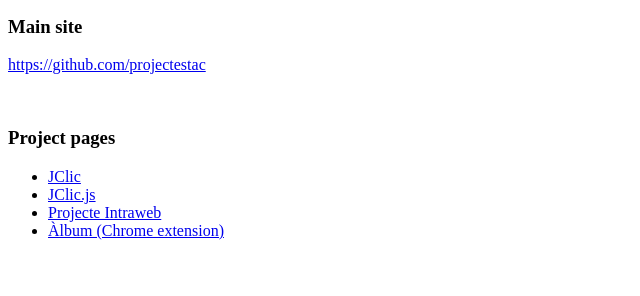
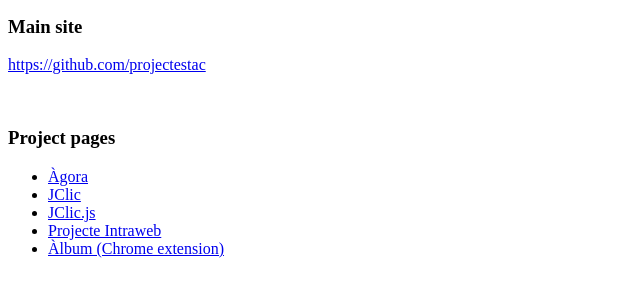
Before and after one commit to projectestac/projectestac.github.io, a plain HTML site: page index.html in a window 1280 px wide. Shown: the part 76-372 px from the top of the page, without its empty margins (0-640 px from the left). Drawn offline with Linux system fonts and the light colour scheme.

Commit message:
Added GitHub pages for Àgora

```diff
--- a/index.html
+++ b/index.html
@@ -10,6 +10,7 @@
 <p>&nbsp;</p>
 <h3>Project pages</h3>
 <ul>
+<li><a href="agora/index.html">Àgora</a></li>
 <li><a href="jclic/index.html">JClic</a></li>
 <li><a href="jclic.js/index.html">JClic.js</a></li>
 <li><a href="intraweb/index.html">Projecte Intraweb</a></li>
```
